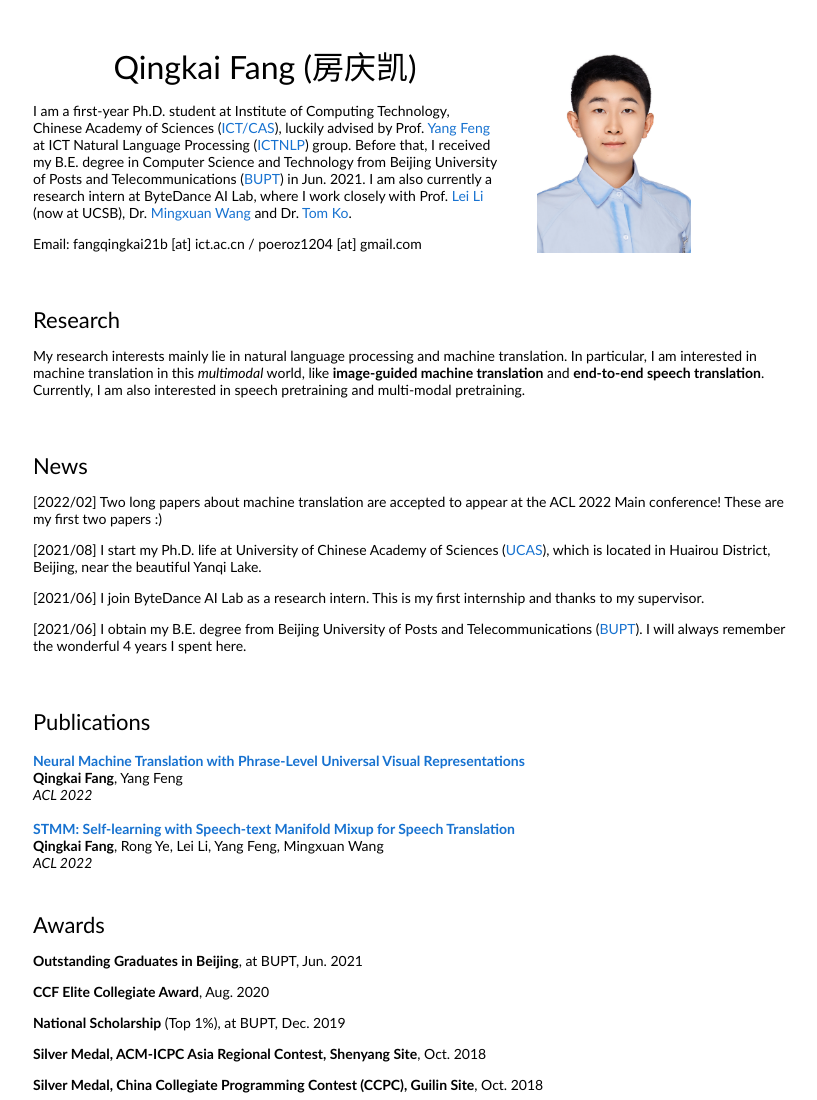
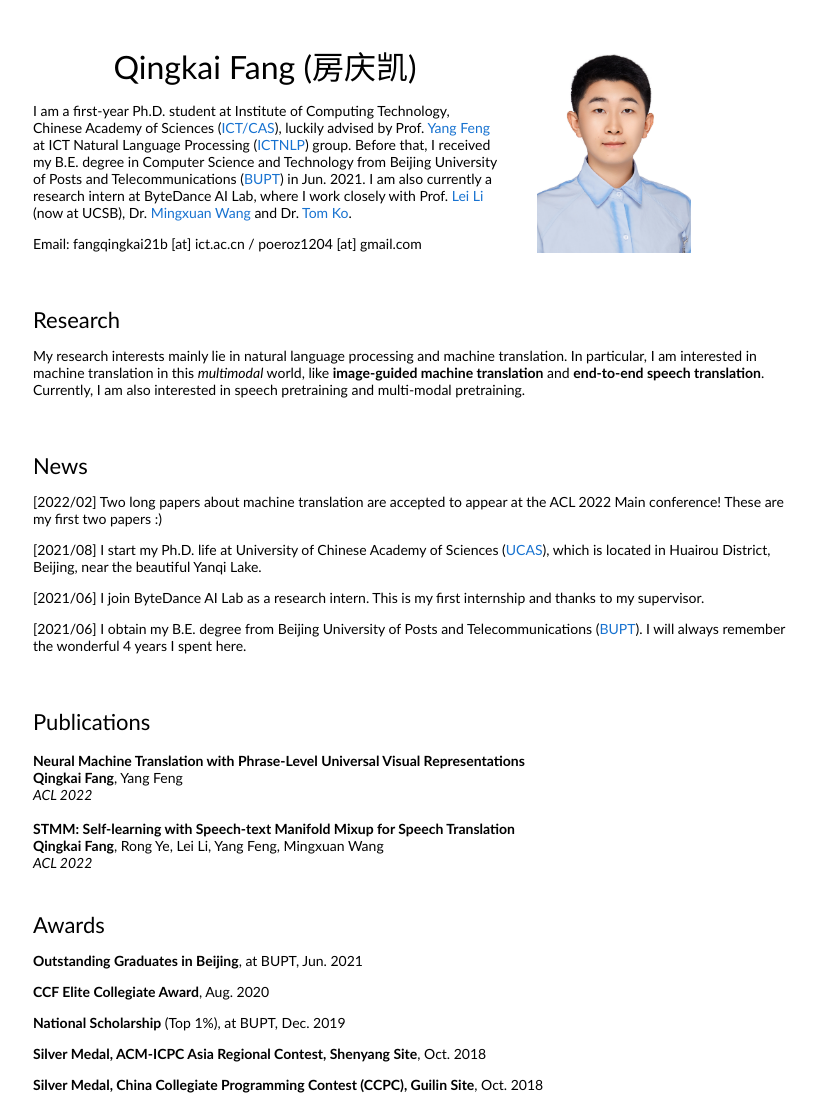
Before and after one commit to fangqingkai/fangqingkai.github.io, a plain HTML site: page index.html in a window 1280 px wide. Shown: the top 1100 px of the page, without its empty margins (227-1044 px from the left). Drawn offline with Linux system fonts and the light colour scheme.

Commit message:
remove url

```diff
--- a/index.html
+++ b/index.html
@@ -64,9 +64,9 @@
                 <heading>Publications</heading><br>
 
                 <br>
-                <a href="https://openreview.net/forum?id=61B1W93ASd">
+                <!-- <a href="https://openreview.net/forum?id=61B1W93ASd"> -->
                   <papertitle>Neural Machine Translation with Phrase-Level Universal Visual Representations</papertitle>
-                </a>
+                <!-- </a> -->
                 <br>
                 <strong>Qingkai Fang</strong>, Yang Feng
                 <br>
@@ -74,9 +74,9 @@
                 <br>
 
                 <br>
-                <a href="https://openreview.net/forum?id=QcHUdfkoROl">
+                <!-- <a href="https://openreview.net/forum?id=QcHUdfkoROl"> -->
                   <papertitle>STMM: Self-learning with Speech-text Manifold Mixup for Speech Translation</papertitle>
-                </a>
+                <!-- </a> -->
                 <br>
                 <strong>Qingkai Fang</strong>, Rong Ye, Lei Li, Yang Feng, Mingxuan Wang
                 <br>
```
